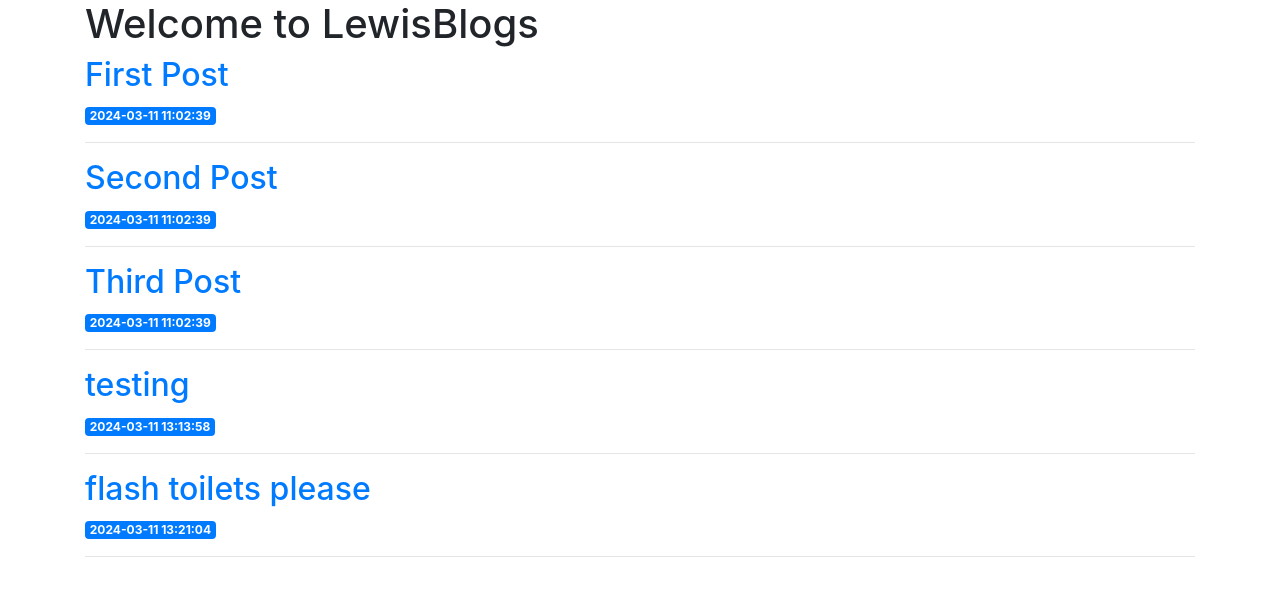
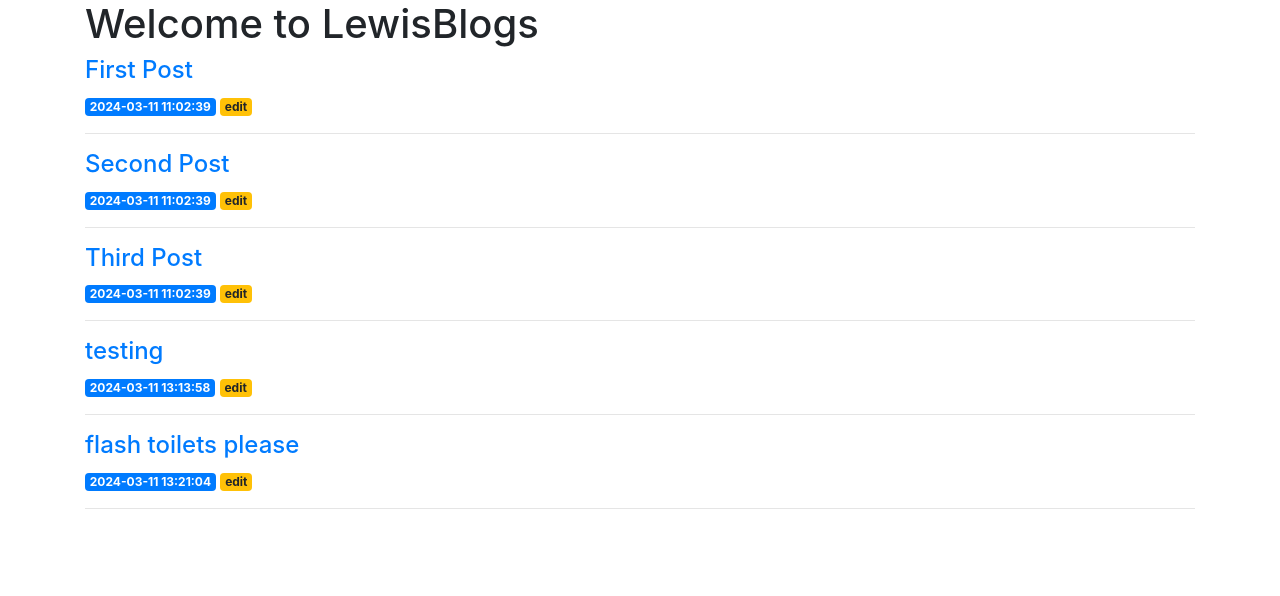
Before and after one commit to lewiswege/FlaskBlog, a Flask app: page / in a window 1280 px wide. Shown: the part 56-652 px from the top of the page. Run offline with Flask 3, Linux system fonts and the light colour scheme; data comes from the database, SQL or seed files in the repository; some libraries are stand-ins or nearby versions.

Commit message:
Added an edit button besides the post

```diff
--- a/templates/index.html
+++ b/templates/index.html
@@ -6,9 +6,12 @@
     <!--The for loop will always update the list of post when updated in the database -->
     {% for post in posts %}
         <a href=" {{ url_for('post', post_id=post['id']) }} ">
-            <h2>{{ post['title'] }}</h2>
+            <h4>{{ post['title'] }}</h4>
         </a>
         <span class="badge badge-primary">{{ post['created'] }}</span>
+        <a href="{{ url_for('edit', id=post['id']) }}">
+            <span class="badge badge-warning">edit</span>
+        </a>
         <hr>
     {% endfor %}
 {% endblock %}
```
